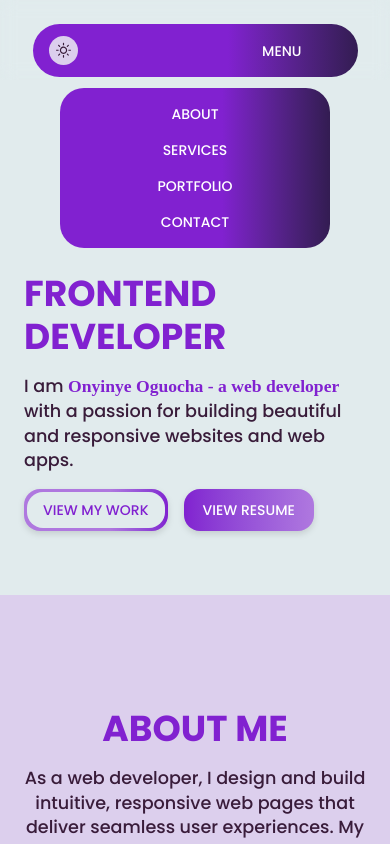
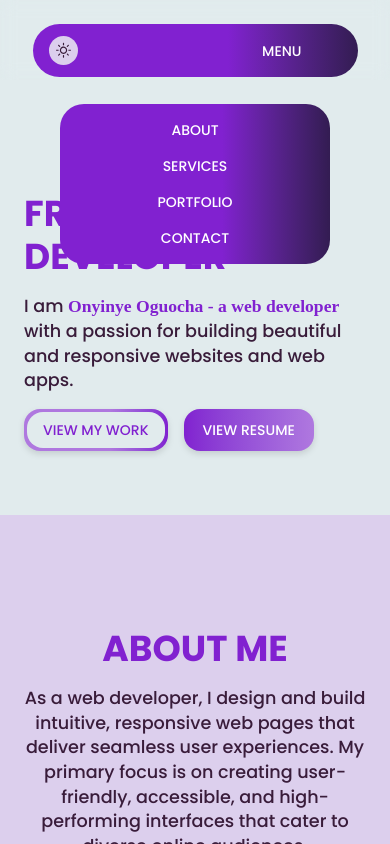
Before and after one commit to stephany247/onyinye-oguocha, a React (Vite) app: page / in a window 390 px wide. Both pictures are taken after a click on the button 327 px from the left and 50 px from the top of the page. Shown: the top 844 px of the page. Built offline with nearby package versions, Linux system fonts and the light colour scheme; some icons are missing; a web font is replaced by a local one.

Commit message:
fix: improve nabar styling

```diff
--- a/src/components/sections/Hero.jsx
+++ b/src/components/sections/Hero.jsx
@@ -4,7 +4,7 @@ import Button1 from "../utils/Button";
 function Hero({isMenuOpen}) {
   return (
     <section
-      className={`w-full px-6 md:py-6 md:pb-16 lg:py-0 max-w-6xl mx-auto transform duration-400 ease-in-out ${isMenuOpen ? "mt-52 sm:mt-76 pb-16" : "py-16 mt-16 sm:mt-32 lg:mt-10"}`}
+      className="w-full px-6 py-16 md:py-6 md:pb-16 mt-16 sm:mt-32 lg:mt-10 lg:py-0 max-w-6xl mx-auto transform duration-400 ease-in-out"
       id="home"
     >
       <div className="grid grid-rows-1 md:grid-cols-2 md:grid-rows-none gap-4 justify-center items-center lg:justify-between lg:items-center">
--- a/src/components/sections/Navbar.jsx
+++ b/src/components/sections/Navbar.jsx
@@ -1,10 +1,5 @@
-import ReactDOM from "react-dom";
-import { FontAwesomeIcon } from "@fortawesome/react-fontawesome";
-import { faMoon } from "@fortawesome/free-regular-svg-icons";
-import { faSun } from "@fortawesome/free-regular-svg-icons";
 import { RiMoonLine } from "react-icons/ri";
 import { WiDaySunny } from "react-icons/wi";
-import { useState } from "react";
 import { Icon } from "@iconify/react";
 
 const navItems = [
@@ -50,7 +45,7 @@ function Navbar({ darkMode, toggleDarkMode, isMenuOpen, setIsMenuOpen }) {
           <ul
             className={`${
               isMenuOpen
-                ? "flex flex-col justify-start items-center gap-y-4 p-4 bg-gradient-to-r from-purple from-60% to-dark-blue to-100% rounded-3xl fixed top-16 left-0 right-0 mx-auto md:mx-auto w-10/12 transition duration-400 ease-in-out"
+                ? "flex flex-col justify-start items-center gap-y-4 p-4 bg-gradient-to-r from-purple from-60% to-dark-blue to-100% rounded-3xl fixed top-20 left-0 right-0 mx-auto md:mx-auto w-10/12 transition duration-400 ease-in-out"
                 : "hidden"
             } md:flex gap-4`}
           >
```
